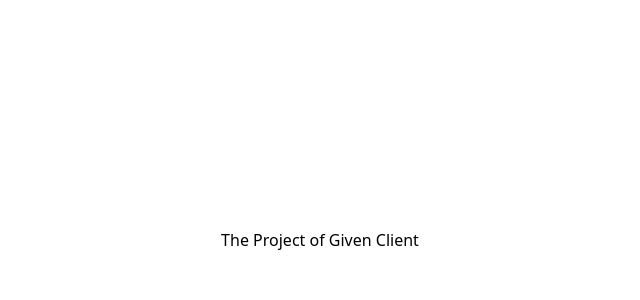
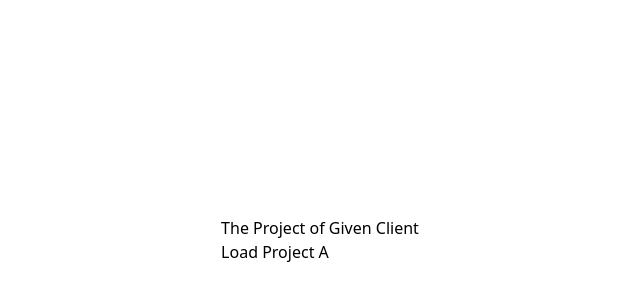
Before and after one commit to Kimcurly/nextjs-practice, a Next.js app: page /clients/1 in a window 1280 px wide. Shown: the part 160-460 px from the top of the page, without its empty margins (320-960 px from the left). Built offline with nearby package versions, Linux system fonts and the light colour scheme.

Commit message:
Link with Submit Button

```diff
--- a/pages/clients/[id]/index.tsx
+++ b/pages/clients/[id]/index.tsx
@@ -5,9 +5,17 @@ const ClientsProjectPage = () => {
 
   console.log(router.query);
 
+  const loadProjectHandler = () => {
+    router.push({
+      pathname: "/clients/[id]/[clientprojectid]",
+      query: { id: "max", clientprojectid: "projecta" },
+    });
+  };
+
   return (
     <div>
       <h1>The Project of Given Client</h1>
+      <button onClick={loadProjectHandler}>Load Project A</button>
     </div>
   );
 };
```
